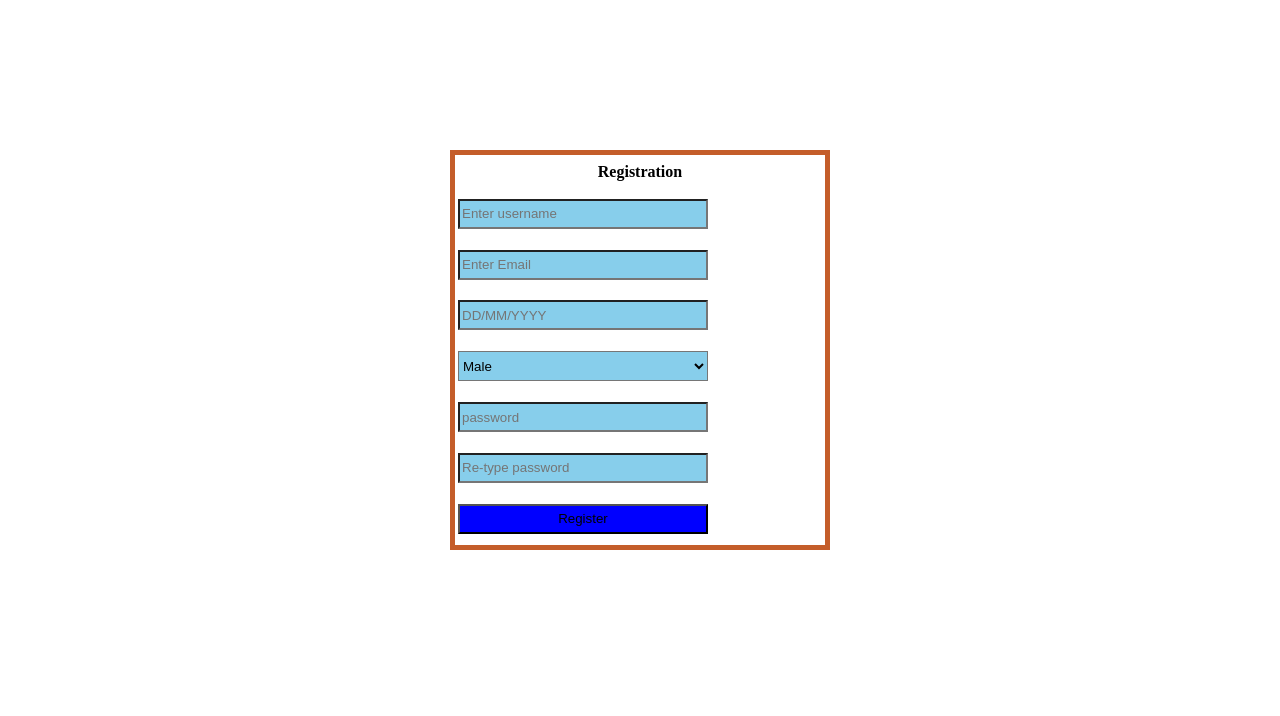
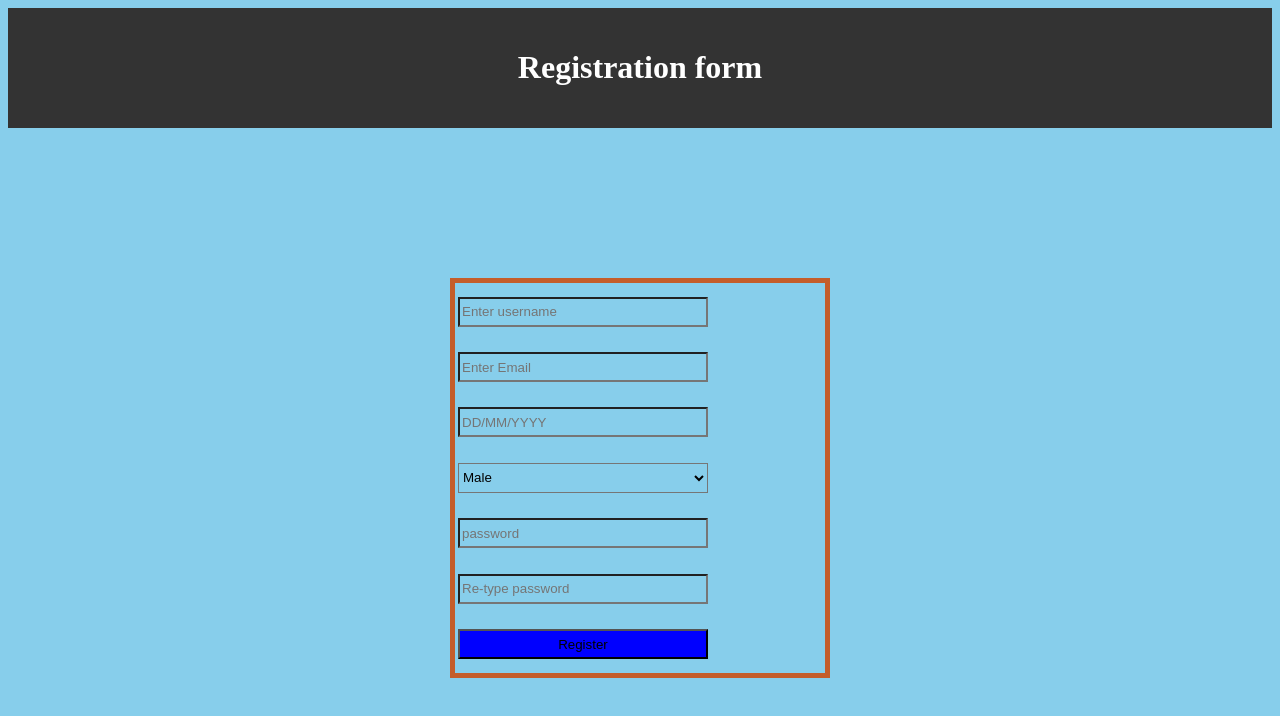
Before and after one commit to mohitchandwai/Registrationform, a website: page index.html in a window 1280 px wide. Drawn offline with Linux system fonts and the light colour scheme.

Commit message:
Update index.html

```diff
--- a/index.html
+++ b/index.html
@@ -5,14 +5,24 @@
     .center { margin-top: 150px;border: 5px solid rgb(196, 93, 42);
         width: 380px;
         height: 400px;}
+    .l{
+        background-color:skyblue;
+    }
+    .header {
+            background-color: #333;
+            color: #fff;
+            padding: 20px;
+            text-align: center;
+        }
+
 </style>
 </head>
-<body>
+<body class="l">
+    <div class="header">
+        <h1>Registration form</h1>
+    </div>
     <form action="/register" method="post">
         <table class=center align="center">
-            <tr>
-                <th class="bold">Registration</th>
-            </tr>
         <tr>
             <td><input type="text" name="Username" placeholder="Enter username" style="width: 250px; height: 30px;background-color: skyblue;" required ></td>
         </tr>
```
